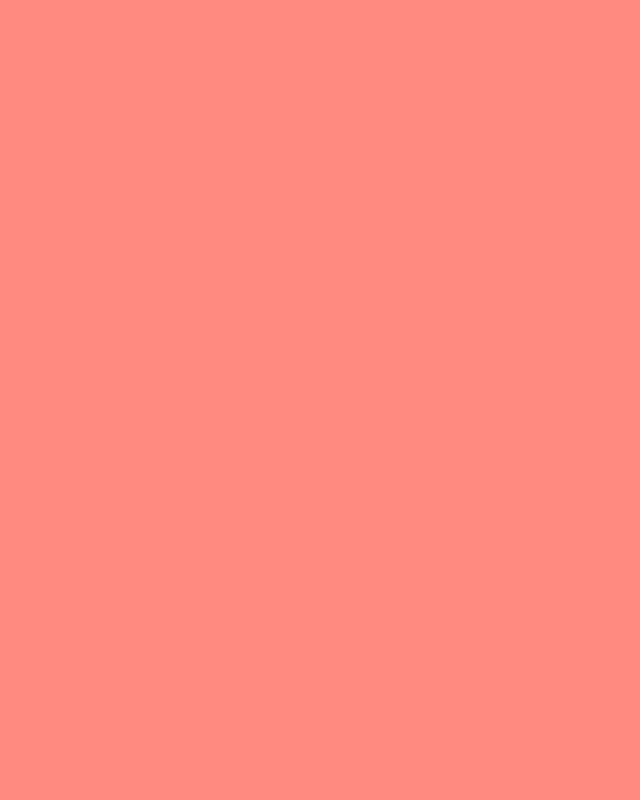
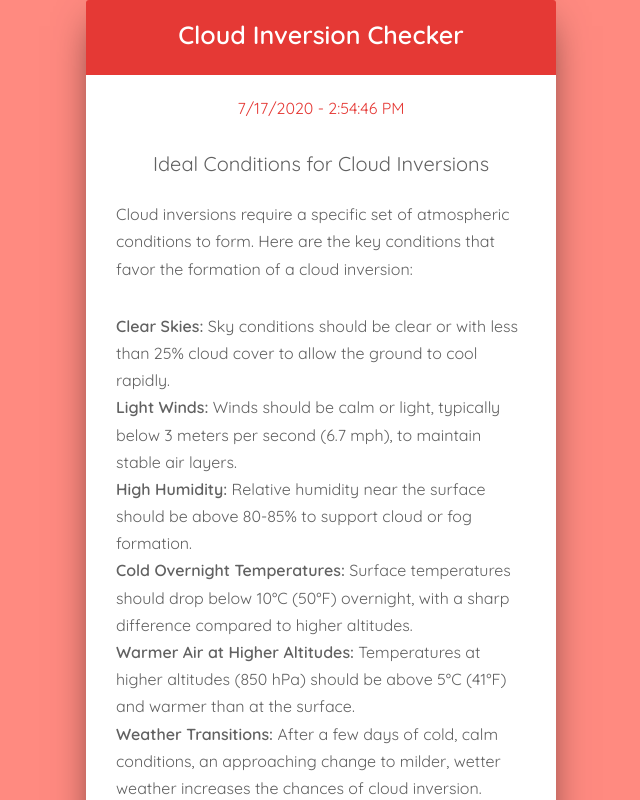
Before and after one commit to Soyeb7/cloudinversion, a React (Create React App) app: page /cloudinversion/ideal-conditions in a window 1280 px wide. Before the commit this address had no page. Shown: the top 800 px of the page, without its empty margins (319-959 px from the left). Built offline with nearby package versions, Linux system fonts and the light colour scheme.

Commit message:
update some styles, update page link for GH

```diff
--- a/package.json
+++ b/package.json
@@ -1,7 +1,7 @@
 {
   "name": "cloudinversion",
   "version": "0.1.0",
-  "homepage": "https://soyeb7.github.io/cloudinversion/",
+  "homepage": "https://soyeb7.github.io/cloudinversion",
   "private": true,
   "dependencies": {
     "@testing-library/jest-dom": "^4.2.4",
--- a/src/App.js
+++ b/src/App.js
@@ -35,7 +35,7 @@ const AppContent = () => {
 
 // App component wrapping AppContent in the Router
 const App = () => (
-  <Router>
+  <Router basename="/cloudinversion">  {/* Set the basename here */}
     <AppContent />
   </Router>
 );
--- a/src/styles/base/_global.scss
+++ b/src/styles/base/_global.scss
@@ -12,13 +12,16 @@ html {
 }
 
 body {
-  font-weight: 400;
-  font-family: $main-font;
+  margin: 0;
+  padding: 0;
+  overflow-x: hidden;  // Hide horizontal scroll
+  overflow-y: auto;  // Allow vertical scroll
+  font-family: 'Quicksand', sans-serif;
   font-size: 16px;
   line-height: 1.7;
   color: $text-1;
-  padding-bottom: 2rem;
   background-color: $colour-1;
+  min-height: 100vh;  // Ensure full viewport height
 }
 
 a:link, a:visited {
--- a/src/styles/modules/_main.scss
+++ b/src/styles/modules/_main.scss
@@ -1,16 +1,14 @@
 .main {
-  box-shadow: 0px 13px 40px -13px rgba(0,0,0,0.75);
+  min-height: 100vh;  // Use min-height to allow content to grow
+  box-shadow: 0px 13px 40px -13px rgba(0, 0, 0, 0.75);
   width: 50%;
   margin: 0 auto;
-  position: absolute;
-  top: 50%;
-  left: 50%;
-  transform: translate(-50%, -50%);
+  position: relative;  // Change absolute to relative
+  top: 0;
+  left: 0;
+  transform: none;  // Remove transform to ensure proper position
   border-radius: 3px;
-  overflow: hidden;
-  display: flex;
-  flex-direction: column; /* Column layout for content and footer */
-  justify-content: space-between; /* Ensure content and footer don't overlap */
+  overflow-y: auto;  // Enable vertical scrolling
   @include respond(largeTablet) {
     height: auto;
     width: 80%;
```
